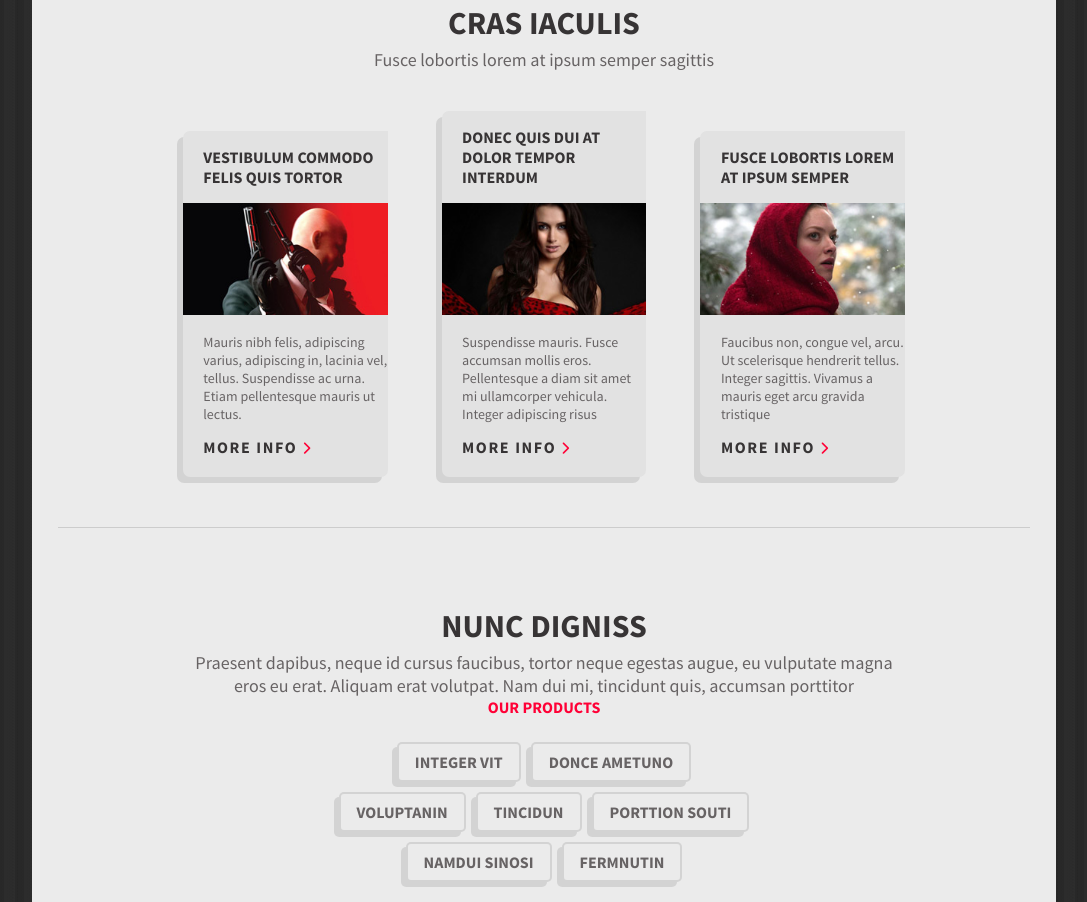
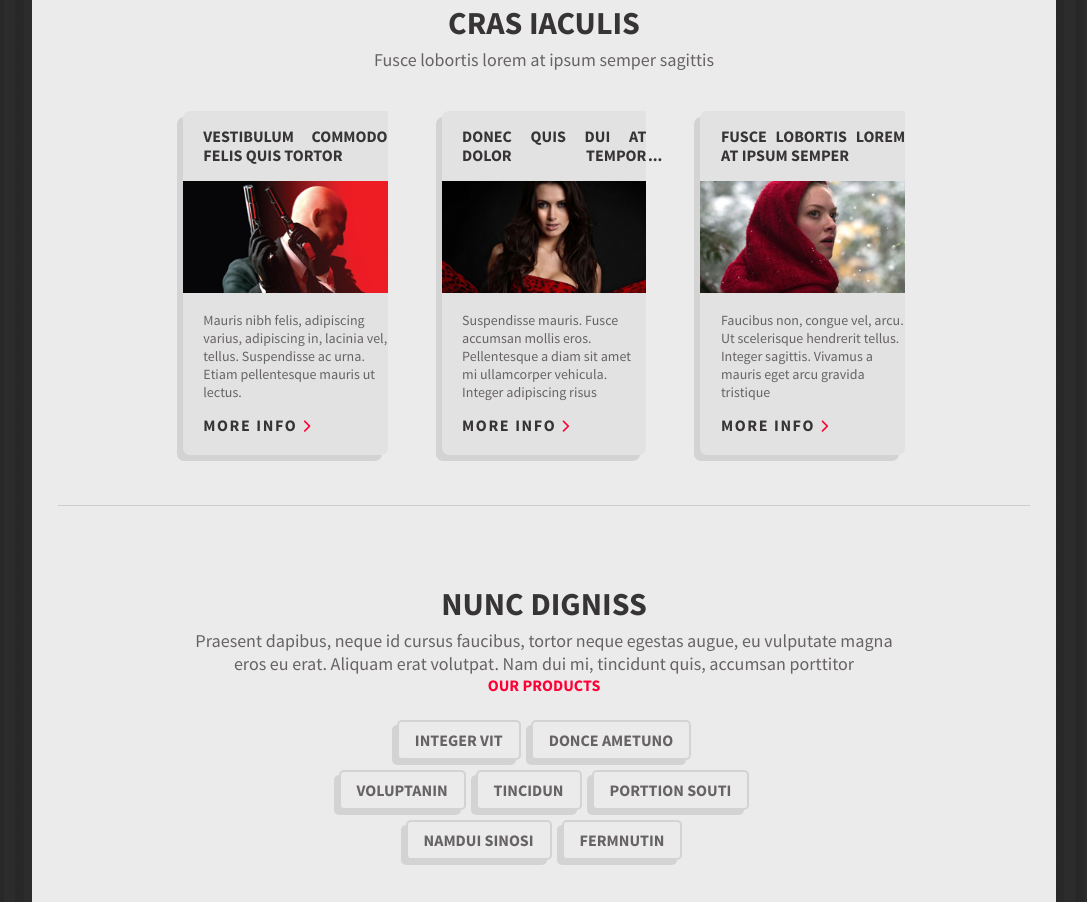
Before and after one commit to maxijuice/ITechArt.Sitename, a plain HTML site: page index.html in a window 1280 px wide. Shown: the part 1333-2235 px from the top of the page, without its empty margins (96-1183 px from the left). Drawn offline with Linux system fonts and the light colour scheme.

```diff
--- a/css/styles.css
+++ b/css/styles.css
@@ -312,3 +312,33 @@ footer > p {
     width: 12%;
     vertical-align: top;
 }
+
+/* Overflow for p */
+.page h3 {
+    overflow: hidden;
+    position: relative;
+    /* use this value to count block height */
+    line-height: 1.2em;
+    /* max-height = line-height (1.2) * lines max number (3) */
+    max-height: 2.4em;
+    text-align: justify;
+    margin-right: -1em;
+    padding-right: 1em;
+}
+
+.page h3:before {
+    content: '...';
+    position: absolute;
+    right: 0;
+    bottom: 0;
+}
+
+.page h3:after {
+    content: '';
+    position: absolute;
+    right: 0;
+    width: 1em;
+    height: 1em;
+    margin-top: 0.2em;
+    background: #ebebeb;
+}
```
